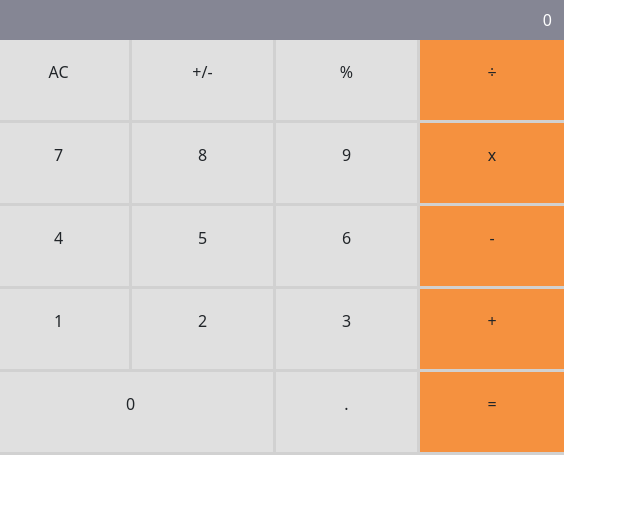
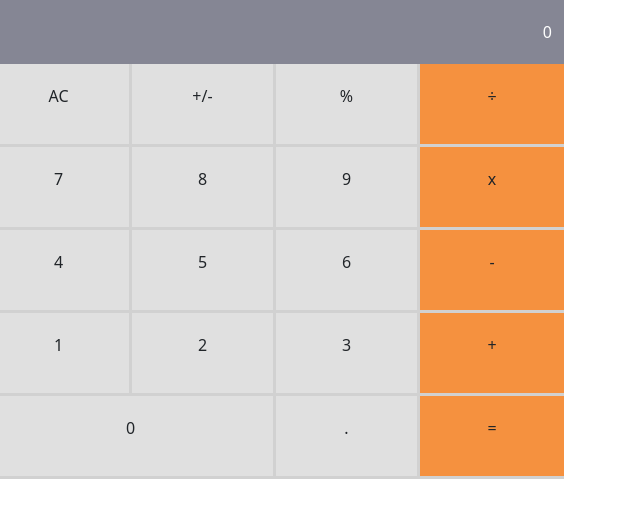
Before and after one commit to thankgodr/Math-magicians, a React (Create React App) app: page / in a window 1280 px wide. Shown: the top 518 px of the page, without its empty margins (0-640 px from the left). Built offline with nearby package versions, Linux system fonts and the light colour scheme.

Commit message:
Removed app.test.js, increase resultview size

```diff
--- a/src/App.css
+++ b/src/App.css
@@ -9,7 +9,7 @@
 }
 
 .resultview {
-  padding: 8px;
+  padding: 20px;
   background-color: #858694;
 }
 
```
Also changed, not shown: 1 other file (tests, documents, lock files or other folders).
